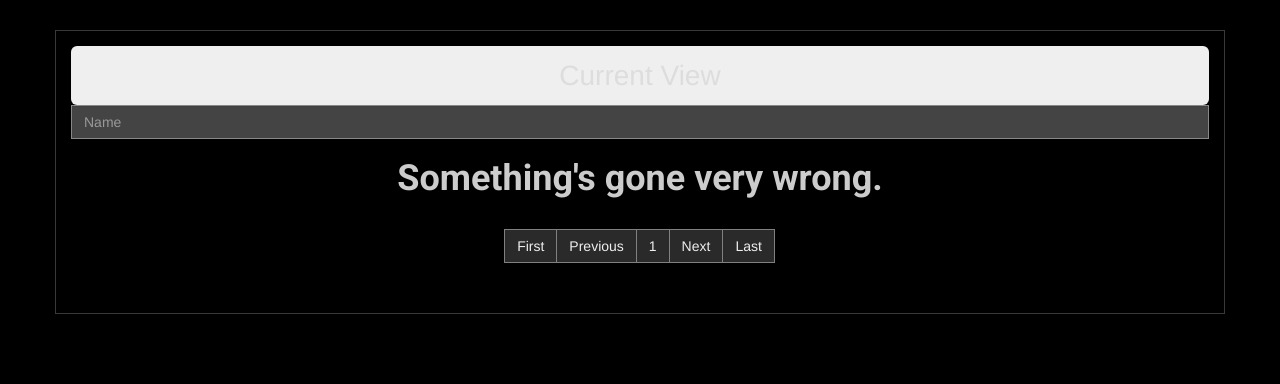
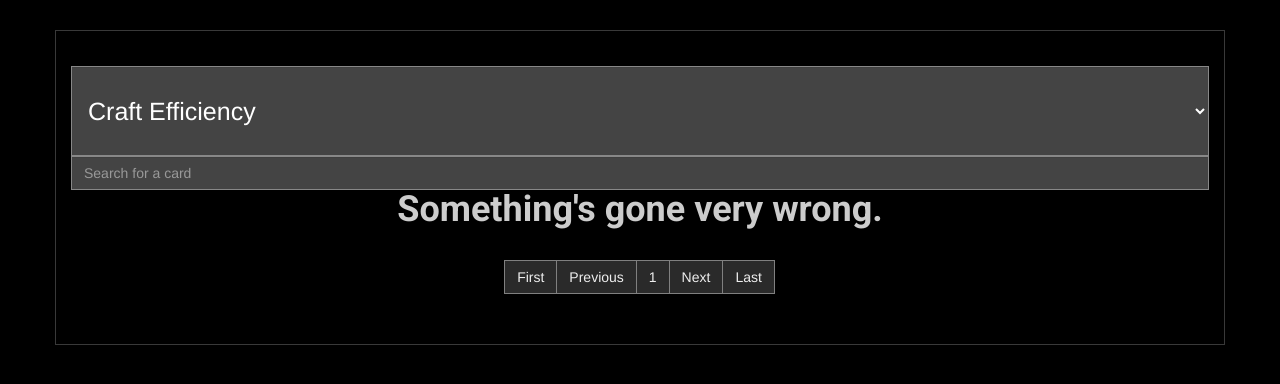
Before and after one commit to Qazzquimby/YetiSpy, a Python web app: template infiltrate/templates/card_values/main.html in a window 1280 px wide. Shown: the part 72-456 px from the top of the page. Run offline with Jinja, Linux system fonts and the light colour scheme; the template is opened without the code that fills it, so the values that code supplies are empty; some libraries are stand-ins or nearby versions.

Commit message:
Replace dropdown with select and make functional

```diff
--- a/infiltrate/templates/card_values/main.html
+++ b/infiltrate/templates/card_values/main.html
@@ -10,22 +10,14 @@
     {{ super() }}
 
     <div id="content-col">
-        <div class="dropdown">
-            <button class="text-lg btn btn-lg btn-secondary dropdown-toggle"
-                    type="button"
-                    id="dropdownMenuButton"
-                    data-toggle="dropdown"
-                    aria-haspopup="true"
-                    aria-expanded="false"
-                    style="width:100%">
-                Current View
-            </button>
-            <div class="dropdown-menu" aria-labelledby="dropdownMenuButton">
-                <a class="dropdown-item" href="#">Other View</a>
-            </div>
-        </div>
-        <input id="card-search" type="text" class="form-control"
-               placeholder="Name">
+        <select class="form-control form-control-lg col-md-6 offset-md-3"
+                style="height:90px; font-size: 2.5rem"
+                onchange="sort=this.value; updateCardTable();">
+            <option value="efficiency">Craft Efficiency</option>
+            <option value="value">Popularity</option>
+        </select>
+        <input id="card-search" type="text" class="form-control mt-3 col-md-6 offset-md-3"
+               placeholder="Search for a card">
         <div id="card-preview"></div>
 
         <div id="card-table" class="text-center">
```
